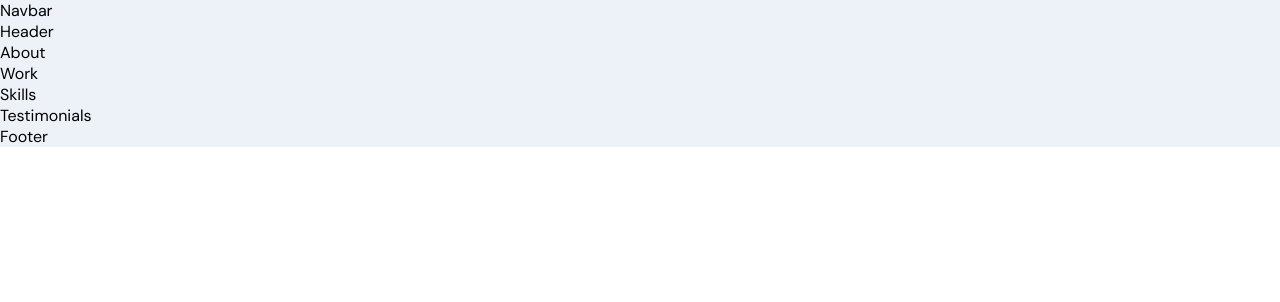
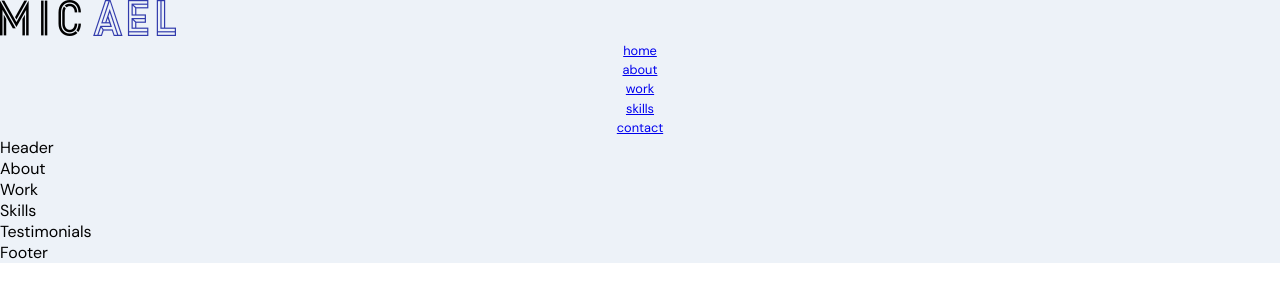
Before and after one commit to lvd1999/portfolio-website, a React (Create React App) app in the folder frontend_react/: page / in a window 1280 px wide. Shown: the top 302 px of the page. Built offline with nearby package versions, Linux system fonts and the light colour scheme.

Commit message:
initialize navbar

```diff
--- a/frontend_react/src/components/Navbar/Navbar.jsx
+++ b/frontend_react/src/components/Navbar/Navbar.jsx
@@ -1,7 +1,24 @@
 import React from 'react';
 
+import './Navbar.scss';
+import { images } from '../../constants';
+
 const Navbar = () => {
-  return <div>Navbar</div>;
+  return (
+    <nav className="app__navbar">
+      <div className="app__navbar-logo">
+        <img src={images.logo} alt="logo" />
+      </div>
+      <ul className="app__navbar-links">
+        {['home', 'about', 'work', 'skills', 'contact'].map((item) => (
+          <li className="app__flex p-text" key={`link-${item}`}>
+            <div />
+            <a href={`#${item}`}>{item}</a>
+          </li>
+        ))}
+      </ul>
+    </nav>
+  );
 };
 
 export default Navbar;
--- /dev/null
+++ b/frontend_react/src/constants/index.js
@@ -0,0 +1 @@
+export { default as images } from './images';
```
Also changed, not shown: frontend_react/src/constants/images.js (added, +72 -0 lines).
